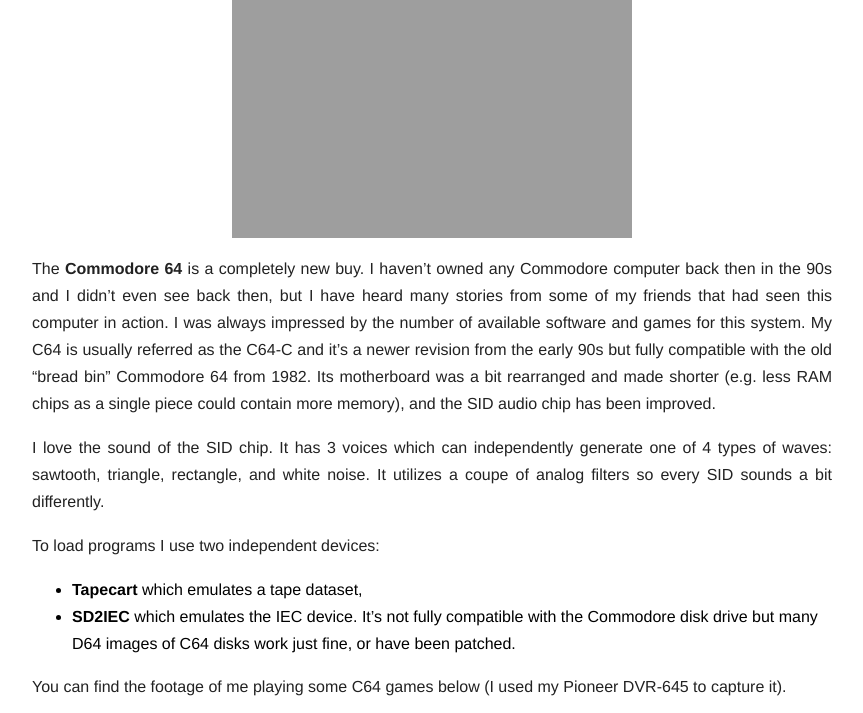
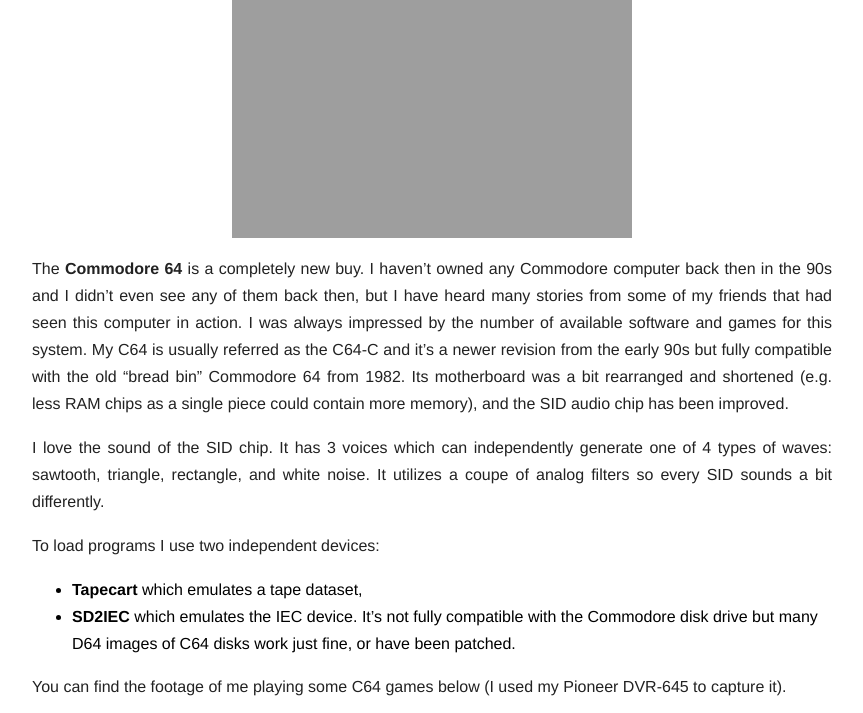
Before and after one commit to michalcichon/michalcichon.github.io, a Jekyll site: the page built from _posts/2023-02-10-my-favorite-retro-computers.md, in a window 1280 px wide and 900 px high, scrolled down 1685 px, cut to the strip 0-713 px from the top of the window. Shown: the whole strip, without its empty margins (208-1071 px from the left). Built offline with Jekyll 4.4.1, drawn with Linux system fonts in a browser that asks for light colours; comment, search, counter and statistics services are not loaded.

Commit message:
small improvements

```diff
--- a/_posts/2023-02-10-my-favorite-retro-computers.md
+++ b/_posts/2023-02-10-my-favorite-retro-computers.md
@@ -28,7 +28,7 @@ When I got my first PC around 2001, I packed everything and put it in the attic,
 
 ![Commodore 64]({{site.url}}/assets/2023-02-10/Commodore64.jpg)
 
-The **Commodore 64** is a completely new buy. I haven't owned any Commodore computer back then in the 90s and I didn't even see back then, but I have heard many stories from some of my friends that had seen this computer in action. I was always impressed by the number of available software and games for this system. My C64 is usually referred as the C64-C and it's a newer revision from the early 90s but fully compatible with the old "bread bin" Commodore 64 from 1982. Its motherboard was a bit rearranged and made shorter (e.g. less RAM chips as a single piece could contain more memory), and the SID audio chip has been improved.
+The **Commodore 64** is a completely new buy. I haven't owned any Commodore computer back then in the 90s and I didn't even see any of them back then, but I have heard many stories from some of my friends that had seen this computer in action. I was always impressed by the number of available software and games for this system. My C64 is usually referred as the C64-C and it's a newer revision from the early 90s but fully compatible with the old "bread bin" Commodore 64 from 1982. Its motherboard was a bit rearranged and shortened (e.g. less RAM chips as a single piece could contain more memory), and the SID audio chip has been improved.
 
 I love the sound of the SID chip. It has 3 voices which can independently generate one of 4 types of waves: sawtooth, triangle, rectangle, and white noise. It utilizes a coupe of analog filters so every SID sounds a bit differently.
 
```
